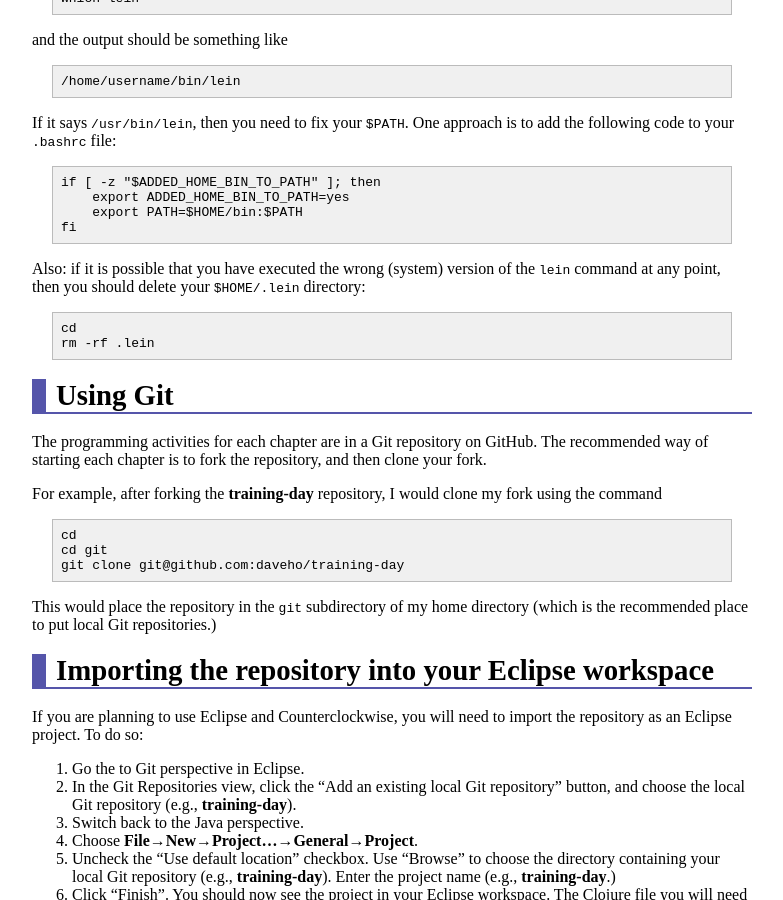
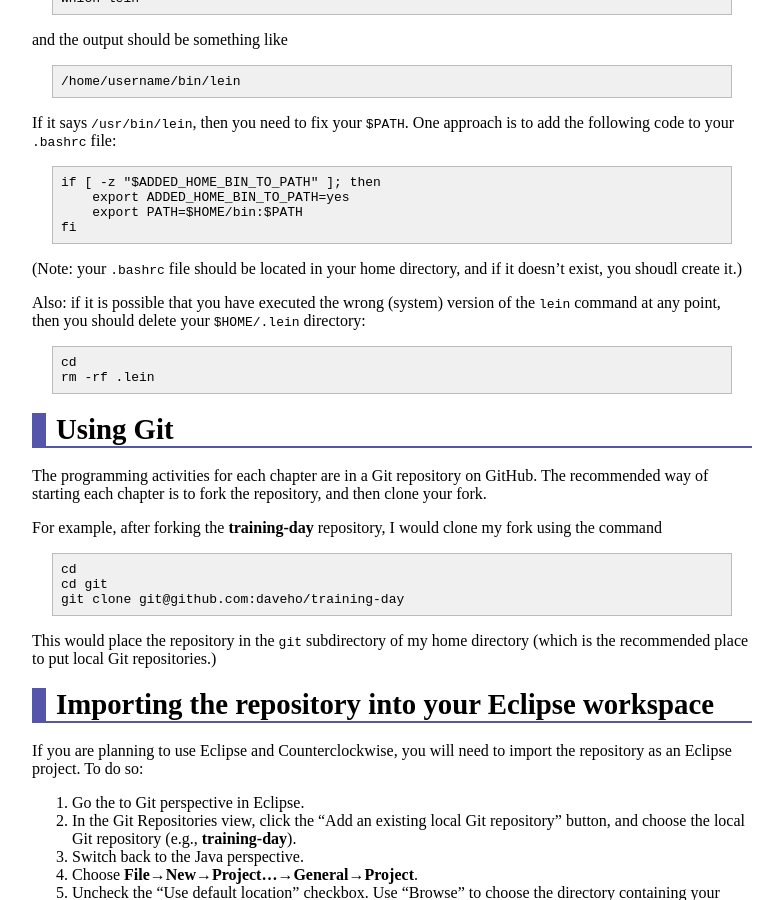
Before and after one commit to ycpcs/cs340-fall2014, a Jekyll site: the page built from assign/assign04.md, in a window 1280 px wide and 900 px high, scrolled down 1037 px. Shown: the whole window, without its empty margins (248-1031 px from the left). Built offline with Jekyll 4.4.1, drawn with Linux system fonts in a browser that asks for light colours; nearby versions of some CDN libraries; Markdown is read by kramdown in place of the engine named in the settings.

Commit message:
note about location of .bashrc

```diff
--- a/assign/assign04.md
+++ b/assign/assign04.md
@@ -58,6 +58,8 @@ If it says `/usr/bin/lein`, then you need to fix your `$PATH`.  One approach is
         export PATH=$HOME/bin:$PATH
     fi
 
+(Note: your `.bashrc` file should be located in your home directory, and if it doesn't exist, you shoudl create it.)
+
 Also: if it is possible that you have executed the wrong (system) version of the `lein` command at any point, then you should delete your `$HOME/.lein` directory:
 
     cd
```
